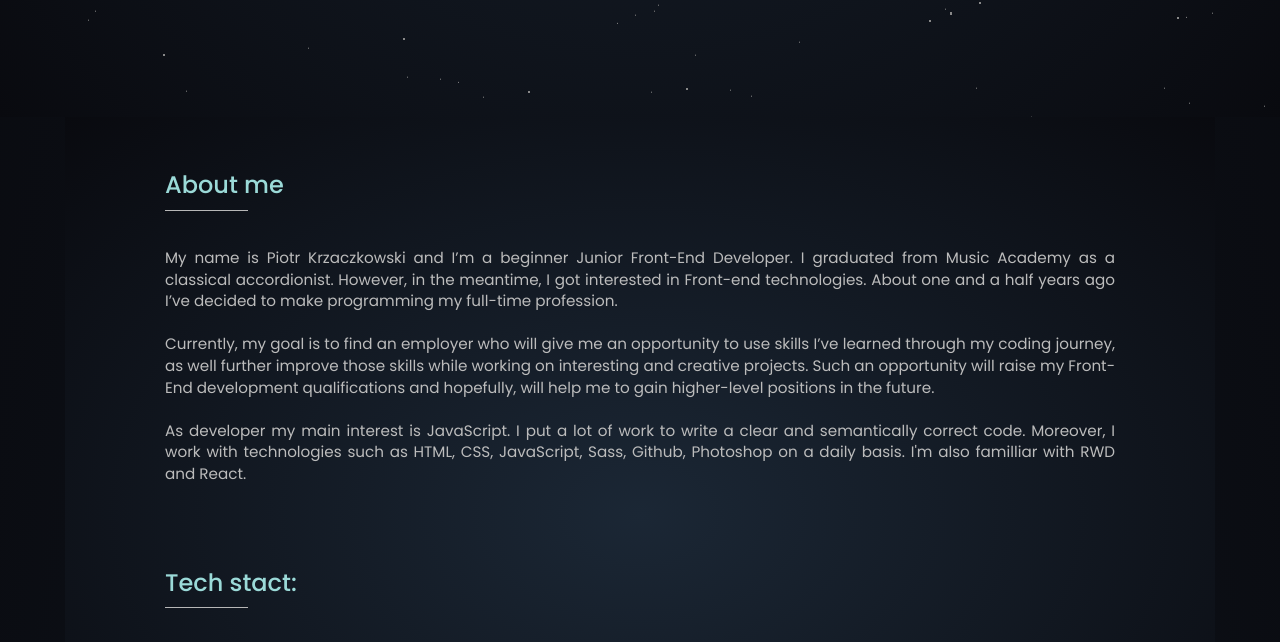
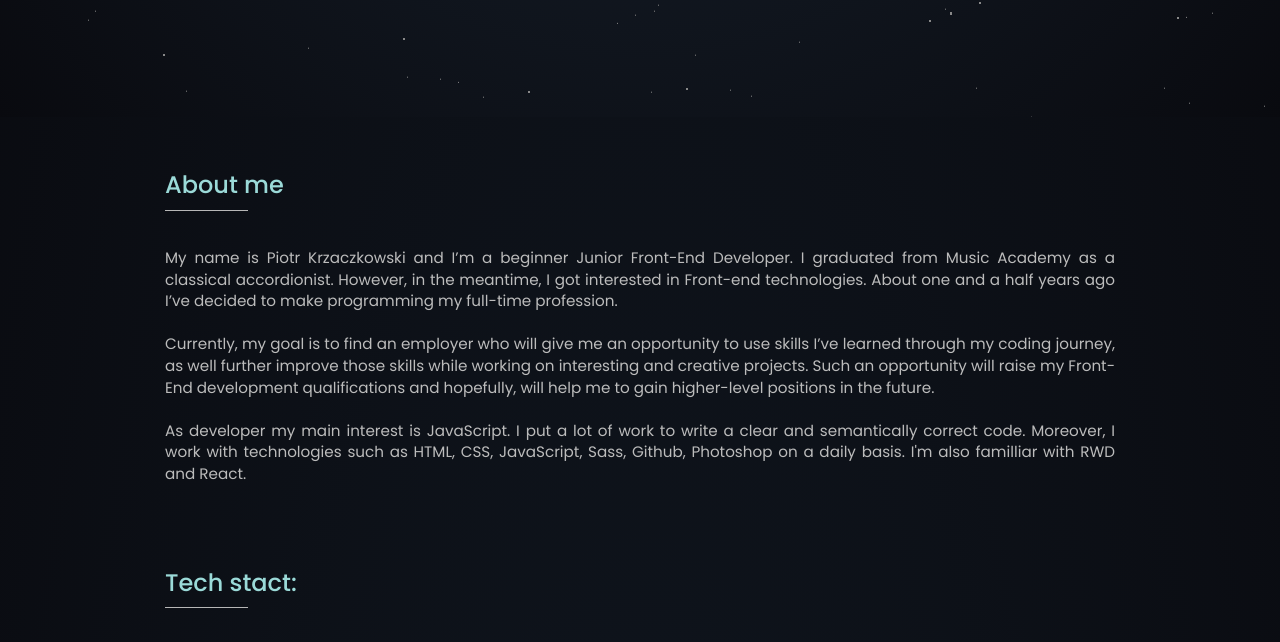
Before and after one commit to PiotrKrzaczkowski/Portfolio-Website, a website: page index.html in a window 1280 px wide. Shown: the part 683-1325 px from the top of the page. Drawn offline with Linux system fonts and the light colour scheme; some packages are replaced by stand-ins of ours; a script that the page names is missing.

Commit message:
changed background

```diff
--- a/index.html
+++ b/index.html
@@ -14,6 +14,7 @@
     <link rel="stylesheet" href="./css/main.css" />
   </head>
   <body>
+    <div class="bcg">
       <div class="wrapper">
         <nav class="navigation">
           <div class="mobile-menu">
@@ -83,18 +84,18 @@
               My name is Piotr Krzaczkowski and I’m a beginner Junior Front-End
               Developer. I graduated from Music Academy as a classical
               accordionist. However, in the meantime, I got interested in
-            Front-end technologies. About one and a half years ago I’ve decided
-            to make programming my full-time profession. <br /><br />
+              Front-end technologies. About one and a half years ago I’ve
+              decided to make programming my full-time profession. <br /><br />
               Currently, my goal is to find an employer who will give me an
-            opportunity to use skills I’ve learned through my coding journey, as
-            well further improve those skills while working on interesting and
-            creative projects. Such an opportunity will raise my Front-End
+              opportunity to use skills I’ve learned through my coding journey,
+              as well further improve those skills while working on interesting
+              and creative projects. Such an opportunity will raise my Front-End
               development qualifications and hopefully, will help me to gain
               higher-level positions in the future. <br /><br />
-            As developer my main interest is JavaScript. I put a lot of work to
-            write a clear and semantically correct code. Moreover, I work with
-            technologies such as HTML, CSS, JavaScript, Sass, Github, Photoshop
-            on a daily basis. I'm also familliar with RWD and React.
+              As developer my main interest is JavaScript. I put a lot of work
+              to write a clear and semantically correct code. Moreover, I work
+              with technologies such as HTML, CSS, JavaScript, Sass, Github,
+              Photoshop on a daily basis. I'm also familliar with RWD and React.
             </p>
           </div>
           <div class="skills" id="skills">
@@ -334,7 +335,9 @@
             </form>
 
             <div class="contact-links-wrapper">
-            <a href="https://github.com/PiotrKrzaczkowski" class="contact-link"
+              <a
+                href="https://github.com/PiotrKrzaczkowski"
+                class="contact-link"
                 ><i class="contact-awesome fab fa-github"></i>Github
               </a>
               <a
@@ -345,7 +348,7 @@
             </div>
           </div>
         </main>
-
+      </div>
       <footer class="footer">
         <p class="title-footer">Piotr Krzaczkowski 2021</p>
       </footer>
--- a/scss/_about.scss
+++ b/scss/_about.scss
@@ -1,7 +1,7 @@
 .about-me {
   width: 100%;
   padding: 30px 20px;
-  background: $main-background-bottom;
+  // background: $main-background-bottom;
   color: $font-color;
   z-index: 10;
   @media (min-width: 768px) {
--- a/scss/_contact.scss
+++ b/scss/_contact.scss
@@ -1,7 +1,7 @@
 .contact {
   width: 100%;
   padding: 30px 20px;
-  background: $main-background-top;
+  // background: $main-background-top;
   transition: 0.3s;
   z-index: 10;
   @media (min-width: 768px) {
@@ -105,7 +105,7 @@
   margin: 0 auto;
   text-align: center;
   font-size: 0.75rem;
-  background: $main-background-bottom;
+  // background: $main-background-bottom;
   .title-footer {
     padding: 15px 0 5px;
     color: darken($font-color, 25%);
--- a/scss/_projects.scss
+++ b/scss/_projects.scss
@@ -1,7 +1,7 @@
 .projects {
   width: 100%;
   padding: 30px 20px;
-  background: $main-background-bottom;
+  // background: $main-background-bottom;
 
   @media (min-width: 768px) {
     padding: 30px 100px;
--- a/scss/_reset.scss
+++ b/scss/_reset.scss
@@ -46,3 +46,11 @@ p.title-section {
 p.title-section.slide {
   color: $color-font;
 }
+
+.bcg {
+  background: radial-gradient(
+    ellipse at bottom,
+    rgb(18, 26, 36) 0%,
+    #090a0f 100%
+  );
+}
--- a/scss/_skills.scss
+++ b/scss/_skills.scss
@@ -2,7 +2,7 @@
   width: 100%;
   min-height: 30vh;
   padding: 30px 20px;
-  background: $main-background-top;
+  // background: $main-background-top;
   z-index: 10;
   @media (min-width: 768px) {
     padding: 30px 100px;
```
Also changed, not shown: css/main.css, 1 other file. Lines whose indentation alone changed are shown as unchanged.
